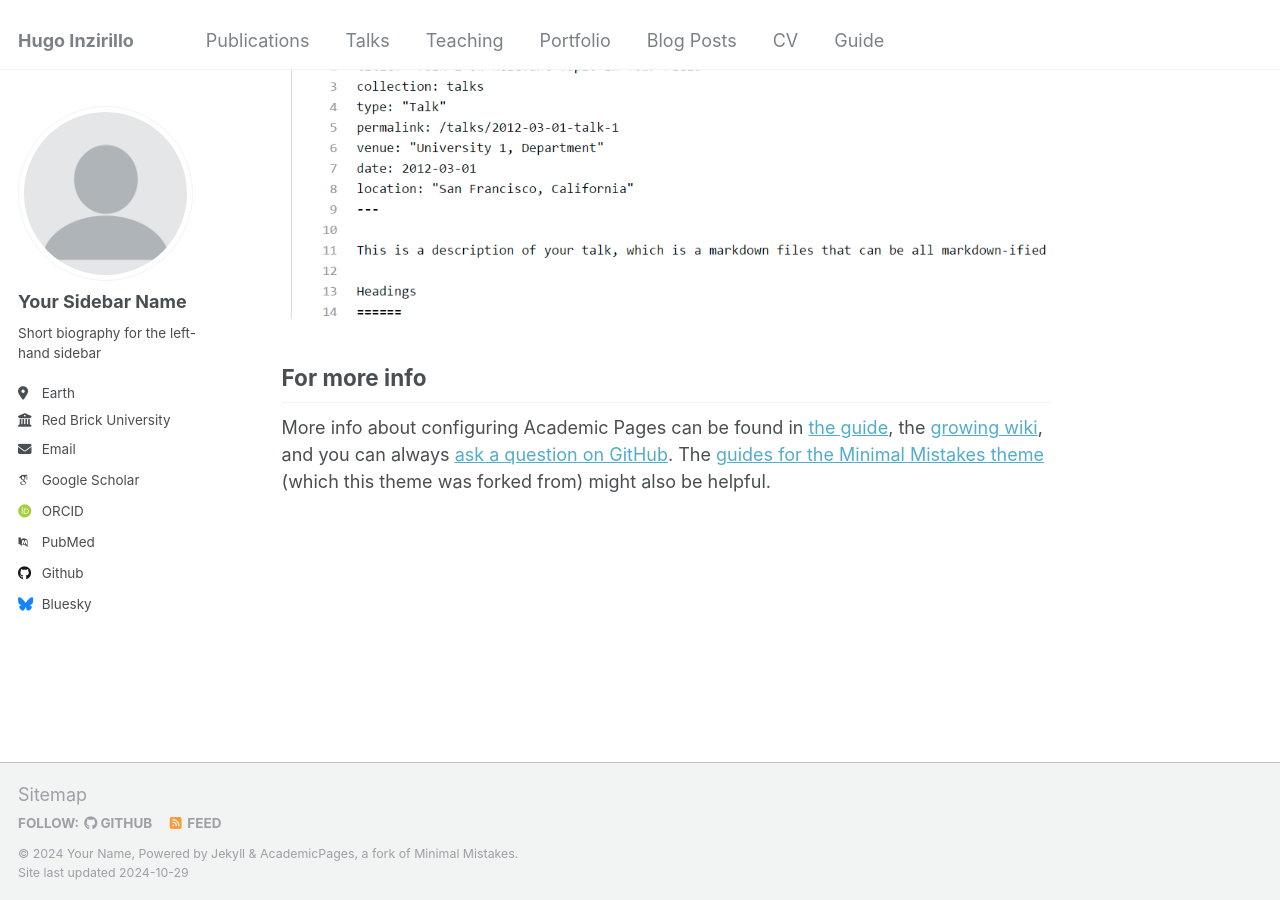
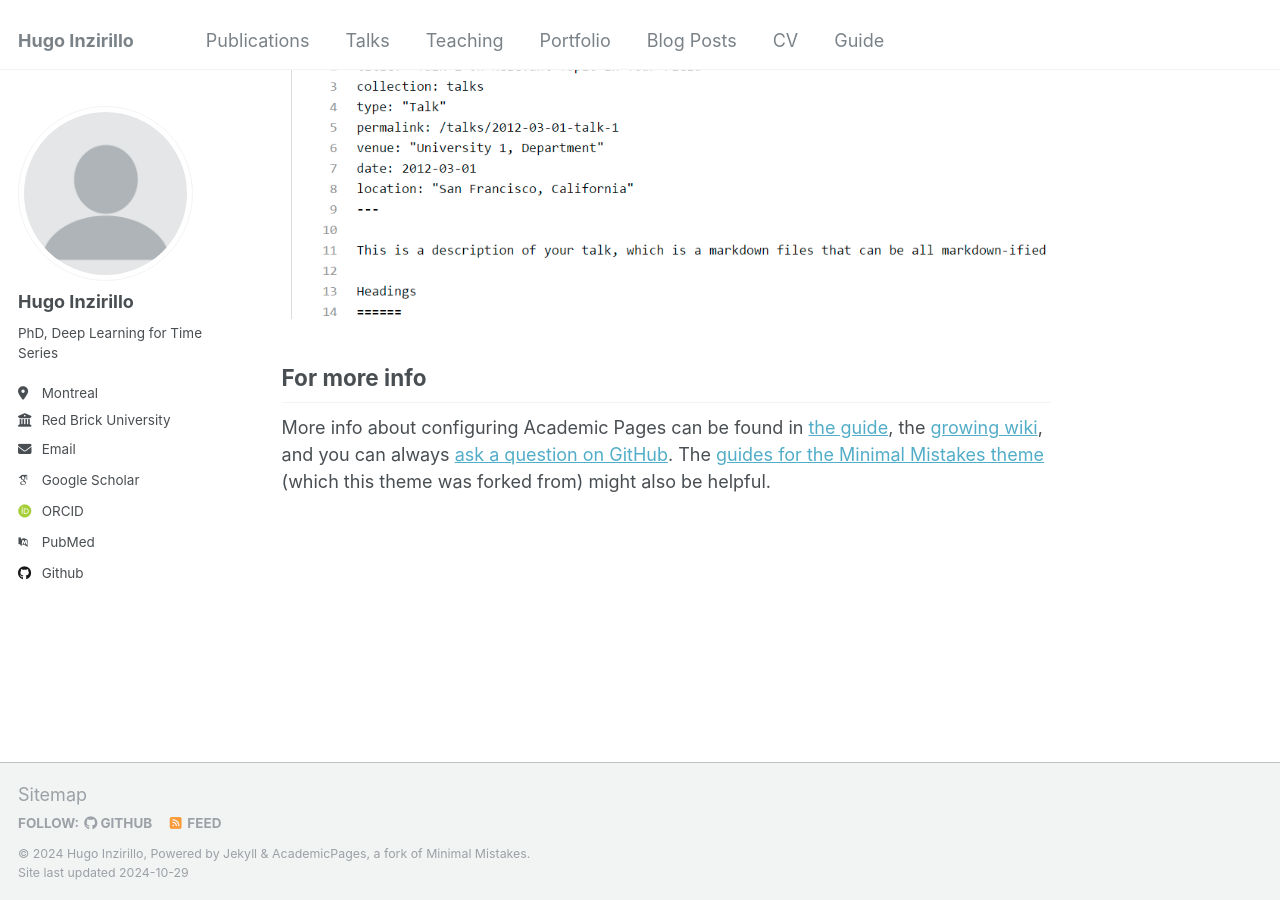
Before and after one commit to hinzirillo/hinzirillo.github.io, a Jekyll site: the page built from _pages/about.md, in a window 1280 px wide and 900 px high, scrolled down 2643 px. Built offline with Jekyll 4.4.1, drawn with Linux system fonts in a browser that asks for light colours; some web fonts are replaced.

Commit message:
Update _config.yml

```diff
--- a/_config.yml
+++ b/_config.yml
@@ -10,11 +10,11 @@
 locale                   : "en-US"
 title                    : "Hugo Inzirillo"
 title_separator          : "-"
-name                     : &name "Your Name"
+name                     : &name "Hugo Inzirillo"
 description              : &description "personal description"
-url                      : https://academicpages.github.io # the base hostname & protocol for your site e.g. "https://mmistakes.github.io"
+url                      : https://hinzirillo.github.io # the base hostname & protocol for your site e.g. "https://mmistakes.github.io"
 baseurl                  : "" # the subpath of your site, e.g. "/blog"
-repository               : "academicpages/academicpages.github.io"
+repository               : "hinzirillo/hinzirillo.github.io"
 
 # Site Author - The following control what appear as part of the author content on the side bar.
 #               If a field is blank the icon and link will not appear, otherwise it will be shown.
@@ -22,13 +22,13 @@ repository               : "academicpages/academicpages.github.io"
 author:
   # Biographic information
   avatar           : "profile.png"
-  name             : "Your Sidebar Name"
+  name             : "Hugo Inzirillo"
   pronouns         : # example: "she/her"
-  bio              : "Short biography for the left-hand sidebar"
-  location         : "Earth"
+  bio              : "PhD, Deep Learning for Time Series"
+  location         : "Montreal"
   employer         : "Red Brick University"
   uri              : # URL
-  email            : "none@example.org"
+  email            : "hugo.inzirillo@dauphine.eu"
 
   # Academic websites
   arxiv            : # URL - Update with the correct link to your profile
@@ -44,12 +44,12 @@ author:
   bitbucket        : # Username - Update with your username on the site
   codepen          : # Username
   dribbble         : # Username
-  github           : "academicpages"
+  github           : "hinzirillo"
   kaggle           : # Username
   stackoverflow    : # User number or user number and name (i.e., use "1" or "1/jeff-atwood")
 
   # Social media
-  bluesky          : "bsky.app" # Replace this with you Bluesky username
+  bluesky          : # Replace this with you Bluesky username
   facebook         : # Username
   flickr           : # Username
   foursquare       : # Username
```
